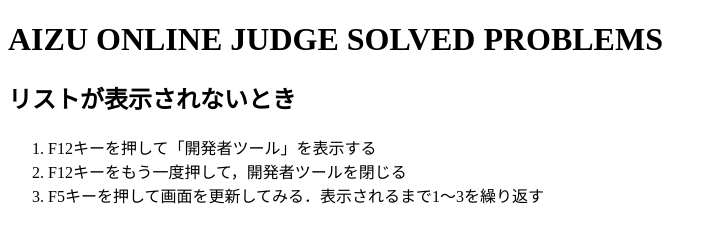
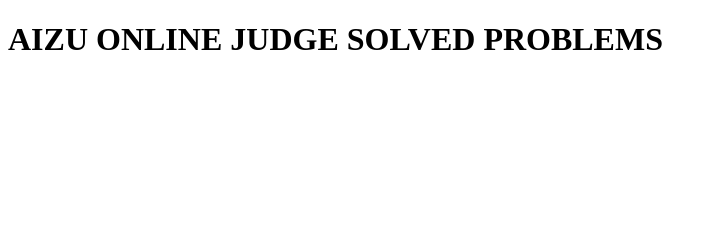
Before and after one commit to gs16040/aoj-solved, a plain HTML site: page index.html in a window 1280 px wide. Shown: the whole page, without its empty margins (0-717 px from the left). Drawn offline with Linux system fonts and the light colour scheme.

Commit message:
Update index.html

```diff
--- a/index.html
+++ b/index.html
@@ -8,11 +8,5 @@
 	<body>
 		<h1>AIZU ONLINE JUDGE SOLVED PROBLEMS</h1>
 		<div id="table" style="font-size:small;"></div>
-		<h2>リストが表示されないとき</h2>
-		<ol>
-			<li>F12キーを押して「開発者ツール」を表示する</li>
-			<li>F12キーをもう一度押して，開発者ツールを閉じる</li>
-			<li>F5キーを押して画面を更新してみる．表示されるまで1～3を繰り返す</li>
-		</ol>
 	</body>
 </html>
```
